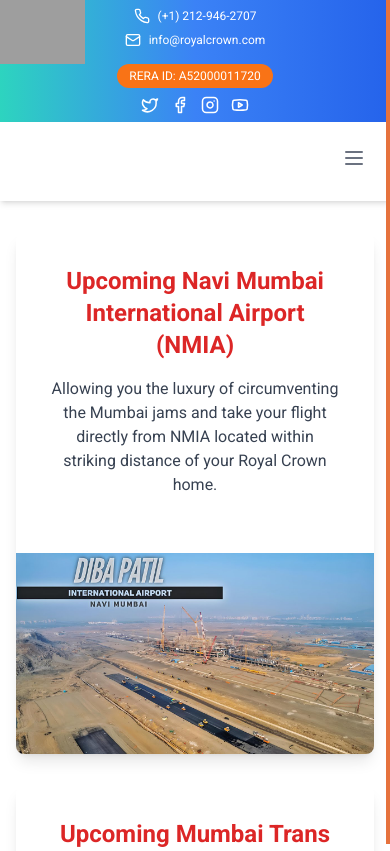
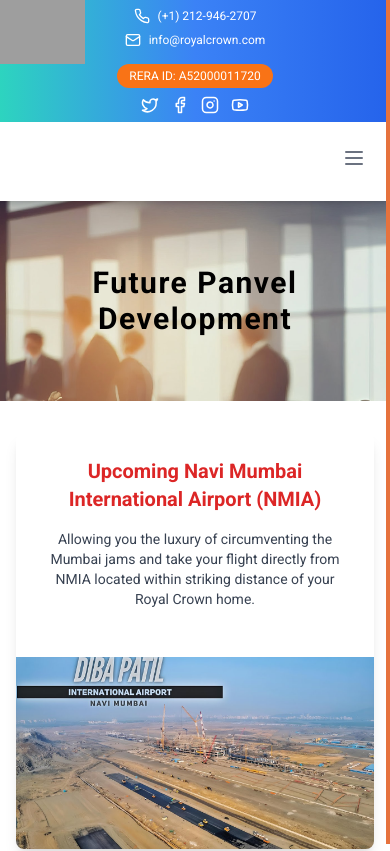
Before and after one commit to royalcrowninfra/royal, a Next.js app: page /buyersGuide/panvelDevelopment in a window 390 px wide. Shown: the top 851 px of the page. Built offline with nearby package versions, Linux system fonts and the light colour scheme; grey boxes are pictures that could not be loaded.

Commit message:
Buyers guide all background image will be added

```diff
--- a/app/buyersGuide/gst/page.jsx
+++ b/app/buyersGuide/gst/page.jsx
@@ -30,6 +30,22 @@ const GSTRealEstate = () => {
   ];
 
   return (
+    <div className="min-h-screen bg-navy-900 text-white">
+      {/* Header Section with Background Image */}
+      <div
+        initial={{ opacity: 0 }}
+        animate={{ opacity: 1 }}
+        transition={{ duration: 1 }}
+        className="bg-cover bg-center"
+        style={{ backgroundImage: "url('/images/header/whoweare.jpg')" }}
+      >
+        <div className="container mx-auto py-16 sm:py-24 md:py-32 lg:py-48 xl:py-64 px-4">
+          <h1 className="text-3xl sm:text-4xl md:text-5xl lg:text-6xl font-semibold text-black tracking-wider sm:tracking-widest text-center">
+            Future Panvel Development
+          </h1>
+        </div>
+      </div>
+
       <div className="min-h-screen bg-gray-100 py-12 px-4 sm:px-6 lg:px-8">
         <div className="max-w-7xl mx-auto">
           <h1 className="text-4xl font-bold text-center text-blue-800 mb-12">
@@ -77,6 +93,7 @@ const GSTRealEstate = () => {
           </div>
         </div>
       </div>
+    </div>
   );
 };
 
--- a/app/buyersGuide/homeLoans/page.jsx
+++ b/app/buyersGuide/homeLoans/page.jsx
@@ -29,6 +29,22 @@ const HomeLoans = () => {
   ];
 
   return (
+    <div className="min-h-screen bg-navy-900 text-white">
+      {/* Header Section with Background Image */}
+      <div
+        initial={{ opacity: 0 }}
+        animate={{ opacity: 1 }}
+        transition={{ duration: 1 }}
+        className="bg-cover bg-center"
+        style={{ backgroundImage: "url('/images/header/whoweare.jpg')" }}
+      >
+        <div className="container mx-auto py-16 sm:py-24 md:py-32 lg:py-48 xl:py-64 px-4">
+          <h1 className="text-3xl sm:text-4xl md:text-5xl lg:text-6xl font-semibold text-black tracking-wider sm:tracking-widest text-center">
+            Home Loans
+          </h1>
+        </div>
+      </div>
+
       <div className="min-h-screen bg-gray-100 py-12 px-4 sm:px-6 lg:px-8">
         <div className="max-w-7xl mx-auto">
           <h1 className="text-3xl font-bold text-center text-gray-900 mb-12">
@@ -66,6 +82,7 @@ const HomeLoans = () => {
         </div>
         <BankingPartner />
       </div>
+    </div>
   );
 };
 
--- a/app/buyersGuide/legal&TaxBenefits/page.jsx
+++ b/app/buyersGuide/legal&TaxBenefits/page.jsx
@@ -34,6 +34,22 @@ const LegalTaxInfo = () => {
   ];
 
   return (
+    <div className="min-h-screen bg-navy-900 text-white">
+      {/* Header Section with Background Image */}
+      <div
+        initial={{ opacity: 0 }}
+        animate={{ opacity: 1 }}
+        transition={{ duration: 1 }}
+        className="bg-cover bg-center"
+        style={{ backgroundImage: "url('/images/header/whoweare.jpg')" }}
+      >
+        <div className="container mx-auto py-16 sm:py-24 md:py-32 lg:py-48 xl:py-64 px-4">
+          <h1 className="text-3xl sm:text-4xl md:text-5xl lg:text-6xl font-semibold text-black tracking-wider sm:tracking-widest text-center">
+            Future Panvel Development
+          </h1>
+        </div>
+      </div>
+
       <div className="bg-gray-100 min-h-screen">
         <div className="max-w-6xl mx-auto py-12 px-4 sm:px-6 lg:px-8">
           {sections.map((section, index) => (
@@ -70,6 +86,7 @@ const LegalTaxInfo = () => {
           </div>
         </div>
       </div>
+    </div>
   );
 };
 
--- a/app/buyersGuide/panvelDevelopment/page.jsx
+++ b/app/buyersGuide/panvelDevelopment/page.jsx
@@ -17,7 +17,7 @@ const PanvelDevelopment = () => {
     {
       title: 'Upcoming Mumbai Trans Harbour Link (MTNL)',
       description:
-        'Asia’s longest and the world’s second largest sea link allowing you convenient access to Mumbai. ',
+        'Asia longest the world second largest sea link allowing you convenient access Mumbai ',
       imagePath: '/images/buyersGuide/panveldevelopment/local.jpg',
     },
     {
@@ -41,47 +41,57 @@ const PanvelDevelopment = () => {
     {
       title: 'NAINA (NAVI MUMBAI AIRPORT INFLUENCE NOTIFIED AREA)',
       description:
-        'The smart city spread across 600 square kilometres planned around the International Airport will be a residential, commercial, retail, entertainment and financial hub of the future. It will offer residents, a lifestyle rivalling that of Mumbai with a clear advantage of Space, Nature, Aesthetics and speed of Accessibility currently absent in the maximum city. It goes without saying that for these reasons alone, Qualcon Dreams properties will command the high appreciation levels guaranteeing the best value on their investment.      ',
+        'The smart city spread across 600 square kilometres planned around the International Airport will be a residential, commercial, retail, entertainment and financial hub of the future. It will offer residents, a lifestyle rivalling that of Mumbai with a clear advantage of Space, Nature, Aesthetics and speed of Accessibility currently absent in the maximum city. It goes without saying that for these reasons alone, Qualcon Dreams properties will command the high appreciation levels guaranteeing the best value on their investment.',
       imagePath: '/images/buyersGuide/panveldevelopment/naina.jpg',
     },
     // ... other content blocks
   ];
 
   return (
+    <div className="min-h-screen bg-navy-900 text-white">
+      {/* Header Section with Background Image */}
+      <motion.div
+        initial={{ opacity: 0 }}
+        animate={{ opacity: 1 }}
+        transition={{ duration: 1 }}
+        className="bg-cover bg-center"
+        style={{ backgroundImage: "url('/images/header/whoweare.jpg')" }}
+      >
+        <div className="container mx-auto py-16 sm:py-24 md:py-32 lg:py-48 xl:py-64 px-4">
+          <h1 className="text-3xl sm:text-4xl md:text-5xl lg:text-6xl font-semibold text-black tracking-wider sm:tracking-widest text-center">
+            Future Panvel Development
+          </h1>
+        </div>
+      </motion.div>
+
       <motion.div
         initial="offscreen"
         whileInView={"onscreen"}
         variants={titleVariants}
         className="space-y-8 py-8">
         {contentBlocks.map((block, index) => (
-        <div key={index} className="max-w-6xl mx-auto px-4">
+          <div key={index} className="max-w-6xl mx-auto px-4 sm:px-6 lg:px-8">
             <div className="bg-white rounded-lg shadow-lg overflow-hidden">
-            <div
-              className={`flex flex-col md:flex-row ${index % 2 === 0 ? '' : 'md:flex-row-reverse'
-                }`}
-            >
-              <div className="md:w-1/2 flex flex-col items-center justify-center text-center p-8">
+              <div className="flex flex-col lg:flex-row">
+                <div className={`lg:w-1/2 flex flex-col items-center justify-center text-center p-6 sm:p-8 ${index % 2 === 0 ? 'lg:order-first' : 'lg:order-last'}`}>
                   <motion.h2
                     initial="offscreen"
                     whileInView={"onscreen"}
                     variants={tagVariants}
-                  className="text-2xl font-bold text-red-600 mb-4">{block.title}</motion.h2>
+                    className="text-xl sm:text-2xl font-bold text-red-600 mb-4">{block.title}</motion.h2>
                   <motion.p
                     initial="offscreen"
                     whileInView={"onscreen"}
                     variants={tagVariants}
-                  className="text-gray-700 mb-6">{block.description}</motion.p>
-                {/* <Button className="bg-blue-500 text-white hover:bg-blue-600">
-                  Learn More
-                </Button> */}
+                    className="text-sm sm:text-base text-gray-700 mb-6">{block.description}</motion.p>
                 </div>
-              <div className="md:w-1/2">
+                <div className="lg:w-1/2">
                   <Image
                     src={block.imagePath}
                     alt={block.title}
                     width={600}
                     height={400}
-                  className="w-full h-full object-cover"
+                    className="w-full h-48 sm:h-64 md:h-80 lg:h-full object-cover"
                   />
                 </div>
               </div>
@@ -89,6 +99,7 @@ const PanvelDevelopment = () => {
           </div>
         ))}
       </motion.div>
+    </div>
   );
 };
 
--- a/app/buyersGuide/stampDuty&Reg/page.jsx
+++ b/app/buyersGuide/stampDuty&Reg/page.jsx
@@ -41,6 +41,22 @@ const PanvelPropertyRegistration = () => {
   ];
 
   return (
+    <div className="min-h-screen bg-navy-900 text-white">
+      {/* Header Section with Background Image */}
+      <div
+        initial={{ opacity: 0 }}
+        animate={{ opacity: 1 }}
+        transition={{ duration: 1 }}
+        className="bg-cover bg-center"
+        style={{ backgroundImage: "url('/images/header/whoweare.jpg')" }}
+      >
+        <div className="container mx-auto py-16 sm:py-24 md:py-32 lg:py-48 xl:py-64 px-4">
+          <h1 className="text-3xl sm:text-4xl md:text-5xl lg:text-6xl font-semibold text-black tracking-wider sm:tracking-widest text-center">
+            Stamp duty and registration
+          </h1>
+        </div>
+      </div>
+
       <div className="min-h-screen bg-gradient-to-br from-blue-50 to-purple-50 py-12 px-4 sm:px-6 lg:px-8">
         <div className="max-w-7xl mx-auto">
           <h1 className="text-4xl font-extrabold text-center text-gray-900 mb-12">
@@ -101,6 +117,7 @@ const PanvelPropertyRegistration = () => {
           </div>
         </div>
       </div>
+    </div>
   );
 };
 
```
Lines whose indentation alone changed are shown as unchanged.
